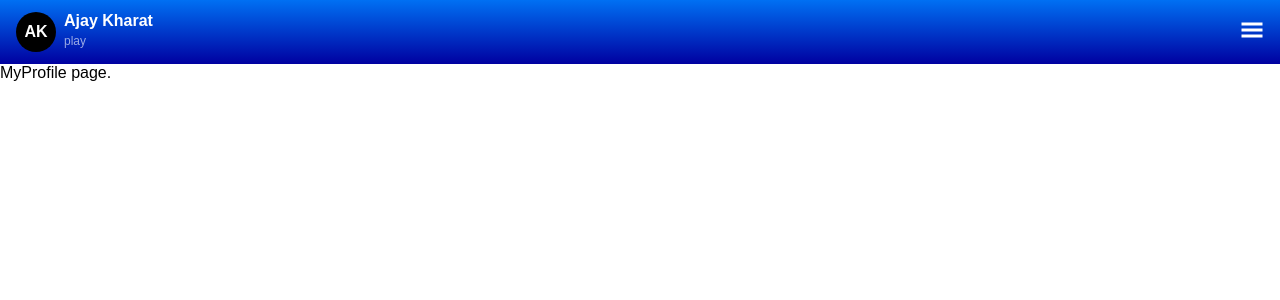
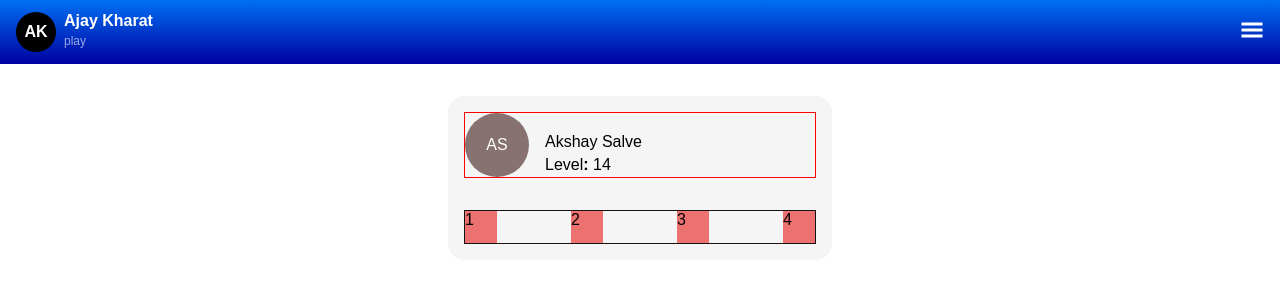
Before and after one commit to ewq3666/frontend, a React (Create React App) app: page /myprofile in a window 1280 px wide. Shown: the top 300 px of the page. Built offline with nearby package versions, Linux system fonts and the light colour scheme.

Commit message:
date added

```diff
--- a/src/Components/ContestCard/ContestCard.jsx
+++ b/src/Components/ContestCard/ContestCard.jsx
@@ -3,67 +3,90 @@ import { Card, Button, Progress, Result } from 'antd';
 import './contestcard.scss';
 import { BsCurrencyRupee } from 'react-icons/bs';
 import moment from 'moment';
+import axios from 'axios';
+
 const ContestCard = () => {
 
+  const [contestData, setContestData] = useState([{
+    amount: 1000,
+    category: "NEET",
+    entryFee: 100,
+    students: 100,
+    joinStudents: 50
+  }]);
+
+  useEffect(() => {
+    axios.get('')
+      .then((response) => {
+        setContestData(response.data);
+      })
+      .catch((error) => {
+        console.error('Error fetching contestData:', error);
+      });
+  }, []);
+
   const [progress, setProgress] = useState(80)
-  const twoColors = { '50%': '#108ee9', '100%': '#e31f77' };
-
   const [isDisabled, setIsDisabled] = useState(false);
   const [result, setResult] = useState({})
-  const [showCount, setShowCount] = useState(false)
 
   console.log(result);
   const currentTime = moment();
-  const customTime = moment('11:50 PM', 'h:mm A');
-  const duration = moment.duration(customTime.diff(currentTime));
+  const targetDateTime = moment('2023-10-19 11:30 PM', 'YYYY-MM-DD HH:mm A');
+  const duration = moment.duration(targetDateTime.diff(currentTime));
+
+  const daysDiff = duration.days();
   const hoursDiff = duration.hours();
   const minutesDiff = duration.minutes();
   const secondsDiff = duration.seconds();
+
   useEffect(() => {
     const timer = setInterval(() => {
-      setResult({ hours: hoursDiff, minutes: minutesDiff, seconds: secondsDiff });
+      setResult({
+        days: daysDiff,
+        hours: hoursDiff,
+        minutes: minutesDiff,
+        seconds: secondsDiff
+      });
     }, 1000);
     return () => {
       clearInterval(timer);
     };
-  }, [customTime]);
+  }, [targetDateTime]);
+
 
   const handleCount = () => {
-    setShowCount(true);
     setIsDisabled(true);
   }
 
-  const currentDate = new Date();
-  const year = currentDate.getFullYear();
-  const month = currentDate.getMonth() + 1;
-  const day = currentDate.getDate();
-  const formattedDate = `${day}-${month}-${year}`;
 
   return (
     <>
       {result.hours > 0 || result.minutes > 0 || result.seconds > 0 ? (
         <>
+          {contestData.map((values, index) => {
+            return (
               <div className="contest-card">
                 <div className="contest-card__header">
                   <div className="contest-card__header-left">
                     <span className='contest-card__header-left__title'>Prize Pool</span>
-                <span className='contest-card__header-left__amount'><BsCurrencyRupee className='icon' />1000</span>
+                    <span className='contest-card__header-left__amount'><BsCurrencyRupee className='icon' />{values.amount}</span>
                   </div>
-              {showCount ?
-                <>
                   <div className="contest-card__header-mid">
                     <p className='countdown-box'>
-                      {showCount ? result.hours > 0 ? (
+                      {result.days === 1 ? (
+                        <p>Tomorrow</p>
+                      ) : result.days > 1 ? (
+                        <p>{targetDateTime.format('DDMMM')}</p>
+                      ) : result.days > 0 ? (
+                        <p> {result.days}d {result.hours}h {result.minutes}m {result.seconds}s</p>
+                      ) : result.hours > 0 ? (
                         <p>{result.hours}h {result.minutes}m {result.seconds}s</p>
                       ) : (
                         <p>{result.minutes}m {result.seconds}s</p>
-                      ) : ""}
+                      )}
                     </p>
-                    <p className='custom-time'>{customTime.format('h:mm A')}</p>
+                    <p className='custom-time'>{targetDateTime.format('h:mm A')}</p>
                   </div>
-                </>
-                : ""
-              }
                   <div className="contest-card__header-right">
                     <button
                       onClick={handleCount}
@@ -75,12 +98,12 @@ const ContestCard = () => {
                 <div className="contest-card__mid">
                   <div className="contest-card__mid-category">
                     <span>
-                  Category : NEET
+                      Category : {values.category}
                     </span>
                   </div>
                   <div className="contest-card__mid-entryfee">
                     <span>
-                  ENTRY FEE : <BsCurrencyRupee className='icon' />100
+                      ENTRY FEE : <BsCurrencyRupee className='icon' />{values.entryFee}
                     </span>
                   </div>
                 </div>
@@ -89,16 +112,19 @@ const ContestCard = () => {
                     className='progress-bar'
                     percent={progress}
                     showInfo={false}
-                strokeColor={twoColors}
+                    strokeColor={{ '50%': '#108ee9', '100%': '#e31f77' }}
                   />
                   <div className="contest-card__bottom-title">
-                <span className='title-first'><b>40</b> student left</span>
-                <span className='title-second'><b>100</b> students</span>
+                    <span className='title-first'><b>{values.joinStudents}</b> student left</span>
+                    <span className='title-second'><b>{values.students}</b>  students</span>
                   </div>
                 </div>
               </div>
+            )
+          })
+          }
         </>
-      ) : "join next contest"}
+      ) : ""}
     </>
   );
 };
--- a/src/Components/ContestCard/contestcard.scss
+++ b/src/Components/ContestCard/contestcard.scss
@@ -51,6 +51,7 @@
                 font-weight: 700;
                 font-size: 1.3rem;
                 box-shadow: 0 3px 3px rgba(66, 74, 218, 0.2);
+                cursor: pointer;
             }
             .join-button.disabled {
                 background-color: #ccc;
--- a/src/pages/MyProfile/MyProfile.jsx
+++ b/src/pages/MyProfile/MyProfile.jsx
@@ -5,7 +5,29 @@ const MyProfile = () => {
 
     return (
         <>
-            MyProfile page.
+            <div className="conteiner">
+                <div className="profile-card">
+                    <div className="profile-card__header">
+                        <div className="profile-card__header-logo">
+                            <p className='name'>AS</p>
+                        </div>
+                        <div className="profile-card__header-title">
+                            <p className='username'>Akshay Salve</p>
+                            <p>Level<b>:</b> 14</p>
+                        </div>
+                    </div>
+                    <div className="profile-card__footer">
+                        <div className="box">1
+                        </div>
+                        <div className="box">2
+                        </div>
+                        <div className="box">3
+                        </div>
+                        <div className="box">4
+                        </div>
+                    </div>
+                </div>
+            </div>
         </>
     )
 }
--- a/src/pages/MyProfile/styles.scss
+++ b/src/pages/MyProfile/styles.scss
@@ -0,0 +1,47 @@
+.conteiner {
+    display: flex;
+    align-items: center;
+    justify-content: center;
+    .profile-card {
+        width: 30%;
+        margin-top: 2rem;
+        padding: 1rem;
+        border-radius: 1rem;
+        background: #f6f5f5;
+        &__header {
+            display: flex;
+            align-items: center;
+            border: 1px solid red;
+            &-logo {
+                width: 4rem;
+                height: 4rem;
+                border-radius: 2rem;
+                background: #877171;
+                display: flex;
+                align-items: center;
+                justify-content: center;
+                .name {
+                    color: white;
+                }
+            }
+            &-title {
+                margin: 1rem 0rem 0rem 1rem;
+                .username {
+                    font-weight: 500;
+                    margin-bottom:5px;
+                }
+            }
+        }
+        &__footer {
+            border: 1px solid rgb(22, 19, 19);
+            display: flex;
+            justify-content: space-between;
+            margin-top: 2rem;
+            .box {
+                width: 2rem;
+                height: 2rem;
+                background: #ec7171;
+            }
+        }
+    }
+}
```
Also changed, not shown: 1 other file (tests, documents, lock files or other folders). Lines whose indentation alone changed are shown as unchanged.
